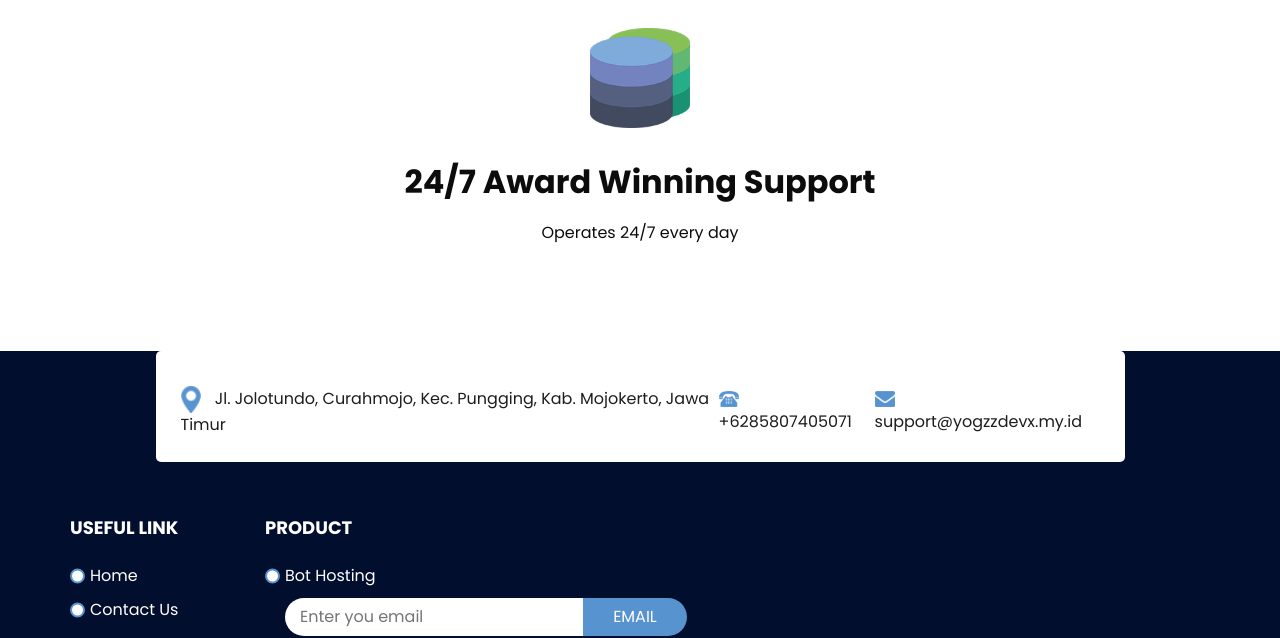
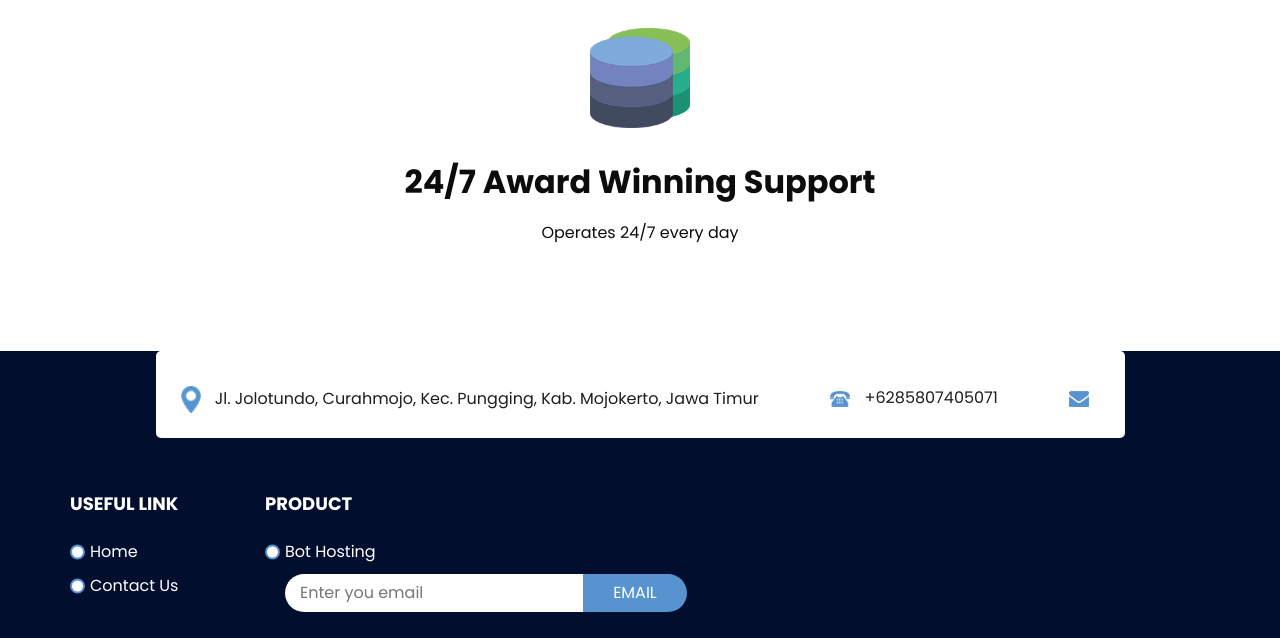
Before and after one commit to YogzzDevX/yogzzweb, a plain HTML site: page index.html in a window 1280 px wide. Shown: the part 5204-5842 px from the top of the page. Drawn offline with Linux system fonts and the light colour scheme.

Commit message:
Update index.html

```diff
--- a/index.html
+++ b/index.html
@@ -490,7 +490,7 @@
         <a href="" class="link-1">
           <img src="images/mail.png" alt="">
           <span>
-            <span class="__cf_email__" data-cfemail="ed9e989d9d829f99ad9984829d9f80c38094c38489">support@yogzzdevx.my.id</span>
+
           </span>
         </a>
       </div>
```
